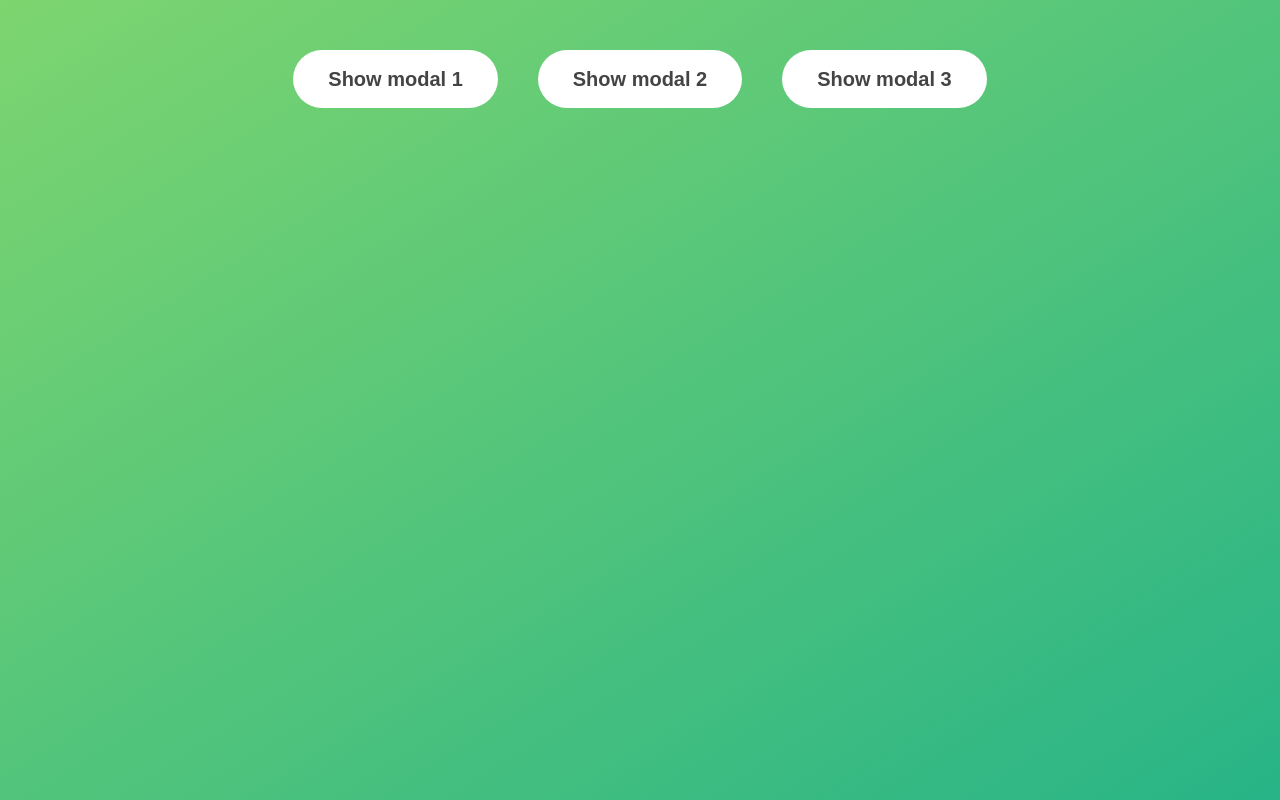
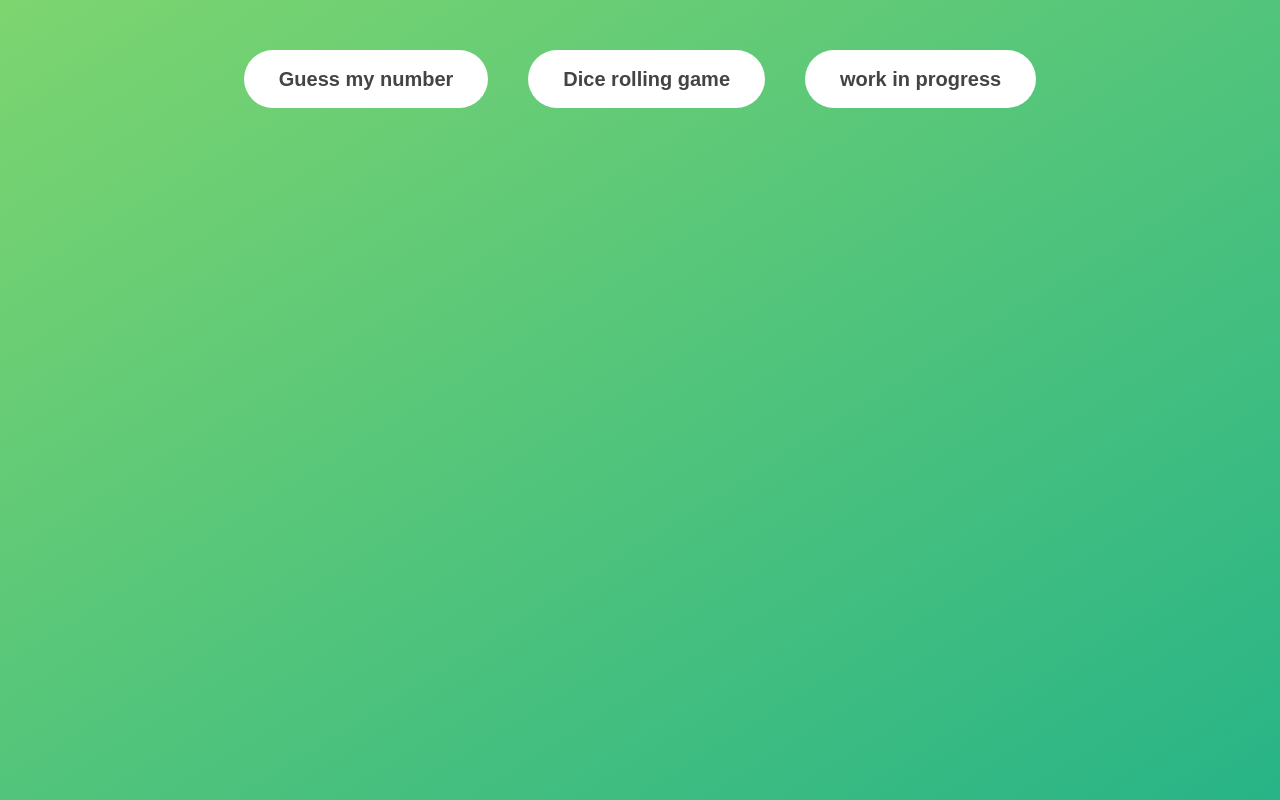
Before and after one commit to BogdanPop03/Alina-Pop-joc.github.io, a plain HTML site: page index.html in a window 1280 px wide. Drawn offline with Linux system fonts and the light colour scheme.

Commit message:
changed button names

```diff
--- a/index.html
+++ b/index.html
@@ -8,9 +8,9 @@
 		<title>Modal window</title>
 	</head>
 	<body>
-		<button class="show-modal" id="btn--1">Show modal 1</button>
-		<button class="show-modal" id="btn--2">Show modal 2</button>
-		<button class="show-modal" id="btn--3">Show modal 3</button>
+		<button class="show-modal" id="btn--1">Guess my number</button>
+		<button class="show-modal" id="btn--2">Dice rolling game</button>
+		<button class="show-modal" id="btn--3">work in progress</button>
 
 		<div class="modal hidden" id="modal--1">
 			<button class="close-modal">&times;</button>
```
